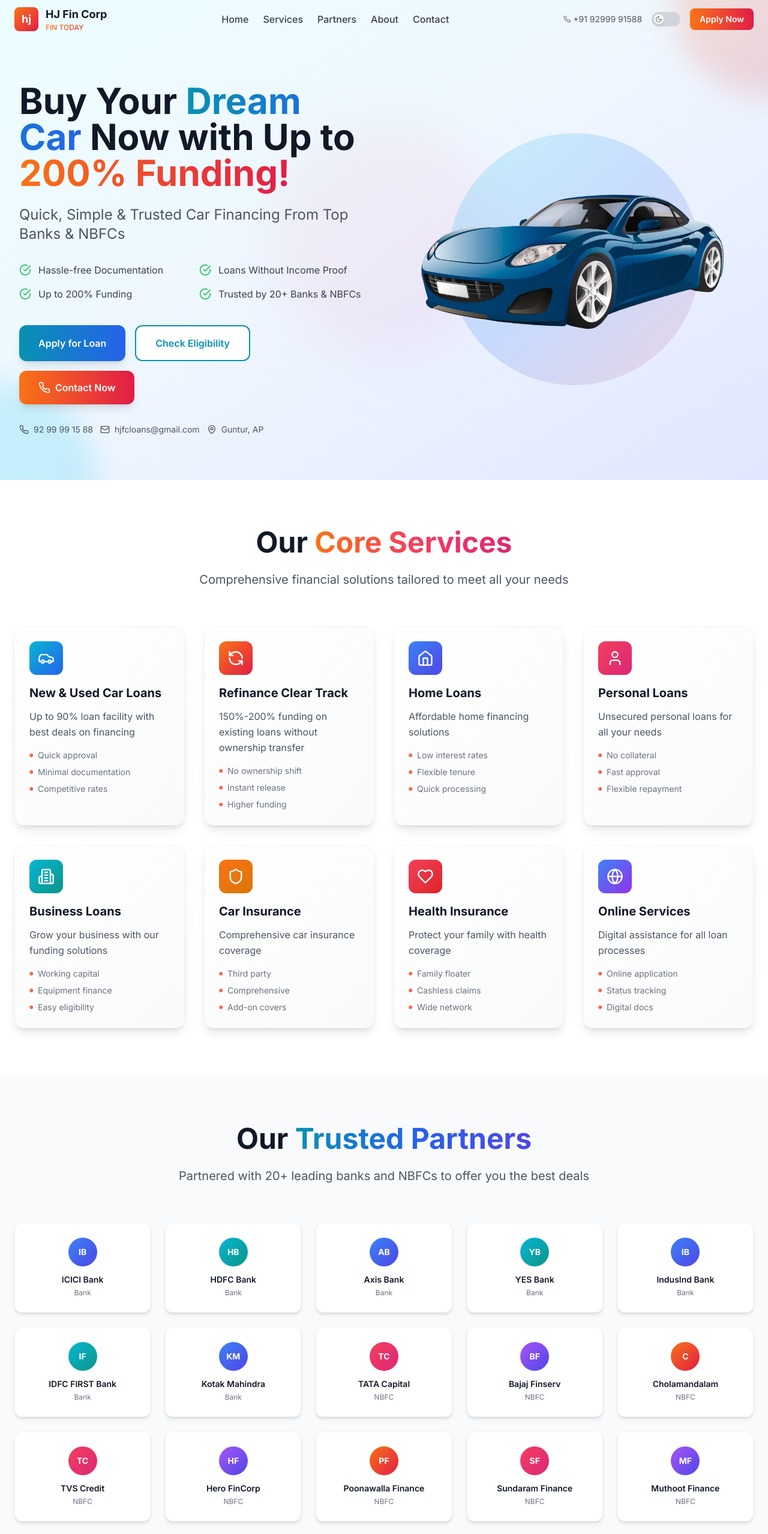
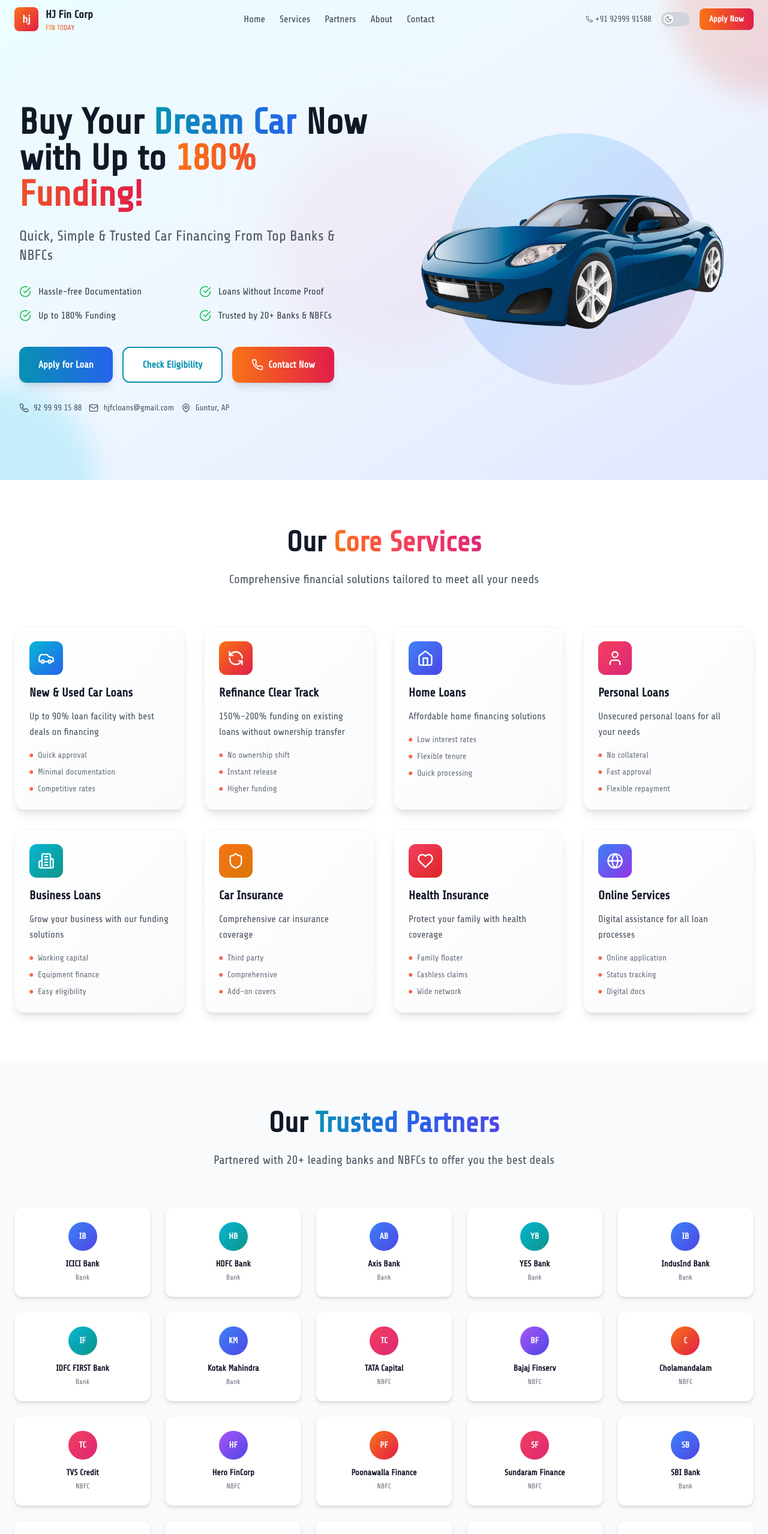
Before and after one commit to skksharif/fincorp-landing-page, a React (Vite) app: page / in a window 1280 px wide. Shown: the top 2557 px of the page at 60% size. Built offline with nearby package versions, Linux system fonts and the light colour scheme.

Commit message:
Font change

```diff
--- a/index.html
+++ b/index.html
@@ -1,18 +1,26 @@
 <!doctype html>
 <html lang="en">
+
 <head>
   <meta charset="UTF-8" />
   <link rel="icon" type="image/svg+xml" href="/vite.svg" />
   <meta name="viewport" content="width=device-width, initial-scale=1.0" />
-    <meta name="description" content="Hari Janardhana Fin Corp - Your trusted partner for car loans, refinancing, and insurance services. Up to 200% funding with minimal documentation." />
+  <meta name="description"
+    content="Hari Janardhana Fin Corp - Your trusted partner for car loans, refinancing, and insurance services. Up to 200% funding with minimal documentation." />
   <meta name="keywords" content="car loans, vehicle financing, refinance, insurance, Guntur, Andhra Pradesh" />
   <title>Hari Janardhana Fin Corp - Buy Your Dream Car Now | Car Loans & Insurance</title>
   <link rel="preconnect" href="https://fonts.googleapis.com">
   <link rel="preconnect" href="https://fonts.gstatic.com" crossorigin>
-    <link href="https://fonts.googleapis.com/css2?family=Inter:wght@300;400;500;600;700;800;900&display=swap" rel="stylesheet">
+  <link href="https://fonts.googleapis.com/css2?family=Inter:wght@300;400;500;600;700;800;900&display=swap"
+    rel="stylesheet">
+  <link rel="preconnect" href="https://fonts.googleapis.com">
+  <link rel="preconnect" href="https://fonts.gstatic.com" crossorigin>
+  <link href="https://fonts.googleapis.com/css2?family=Share+Tech&display=swap" rel="stylesheet">
 </head>
+
 <body>
   <div id="root"></div>
   <script type="module" src="/src/main.tsx"></script>
 </body>
+
 </html>
--- a/src/components/About.tsx
+++ b/src/components/About.tsx
@@ -83,7 +83,7 @@
                 </div>
                 <div className="flex items-start text-gray-600 dark:text-gray-300">
                   <MapPin className="w-4 h-4 mr-2 mt-1 text-rose-600 flex-shrink-0" />
-                  <span>#31-14-1239, 14/2 Arundelpet, Guntur</span>
+                  <span>D.No:6-14-13/1, opp prestige service point</span>
                 </div>
               </div>
             </div>
--- a/src/components/ContactForm.tsx
+++ b/src/components/ContactForm.tsx
@@ -238,7 +238,7 @@
                   </div>
                   <div>
                     <h4 className="font-semibold text-gray-900 dark:text-white">Address</h4>
-                    <p className="text-gray-600 dark:text-gray-300">#31-14-1239, 14/2 Arundelpet, Guntur</p>
+                    <p className="text-gray-600 dark:text-gray-300">D.No:6-14-13/1, opp prestige service point</p>
                     <p className="text-sm text-gray-500 dark:text-gray-400">Visit us for personalized service</p>
                   </div>
                 </div>
--- a/src/components/Footer.tsx
+++ b/src/components/Footer.tsx
@@ -85,7 +85,7 @@
               <div className="flex items-start space-x-3">
                 <MapPin className="w-5 h-5 text-cyan-400 mt-1 flex-shrink-0" />
                 <div>
-                  <p className="font-semibold">#31-14-1239, 14/2 Arundelpet, Guntur</p>
+                  <p className="font-semibold">D.No:6-14-13/1, opp prestige service point</p>
                   <p className="text-gray-400 text-sm">Visit us for personalized service</p>
                 </div>
               </div>
--- a/src/components/Hero.tsx
+++ b/src/components/Hero.tsx
@@ -71,7 +71,7 @@
               </span>{" "}
               Now with Up to{" "}
               <span className="text-transparent bg-clip-text bg-gradient-to-r from-orange-500 to-rose-600">
-                200% Funding!
+                180% Funding!
               </span>
             </h1>
 
@@ -87,7 +87,7 @@
               {[
                 "Hassle-free Documentation",
                 "Loans Without Income Proof",
-                "Up to 200% Funding",
+                "Up to 180% Funding",
                 "Trusted by 20+ Banks & NBFCs",
               ].map((benefit, index) => (
                 <div key={index} className="flex items-center space-x-3">
--- a/src/components/Partners.tsx
+++ b/src/components/Partners.tsx
@@ -19,12 +19,12 @@
   { name: 'Hero FinCorp', type: 'nbfc' },
   { name: 'Poonawalla Finance', type: 'nbfc' },
   { name: 'Sundaram Finance', type: 'nbfc' },
-  { name: 'Muthoot Finance', type: 'nbfc' },
-  { name: 'Mahaveer Finance', type: 'nbfc' },
+  { name: 'SBI Bank', type: 'bank' },
+  { name: 'Bandhan Bank', type: 'bank' },
   { name: 'Piramal Finance', type: 'nbfc' },
   { name: 'Equitas SFB', type: 'nbfc' },
-  { name: 'Magma Fincorp', type: 'nbfc' },
-  { name: 'IKF Finance', type: 'nbfc' }
+  { name: 'AU Bank', type: 'bank' },
+  { name: 'Suryodhaya Small Finance Bank', type: 'bank' }
 ];
 
 export const Partners: React.FC = () => {
--- a/src/index.css
+++ b/src/index.css
@@ -1,3 +1,10 @@
 @tailwind base;
 @tailwind components;
 @tailwind utilities;
+
+*{
+    box-sizing: border-box;
+    margin: 0;
+    padding: 0;
+    font-family: "Share Tech", sans-serif;;
+}
```
Lines whose indentation alone changed are shown as unchanged.
